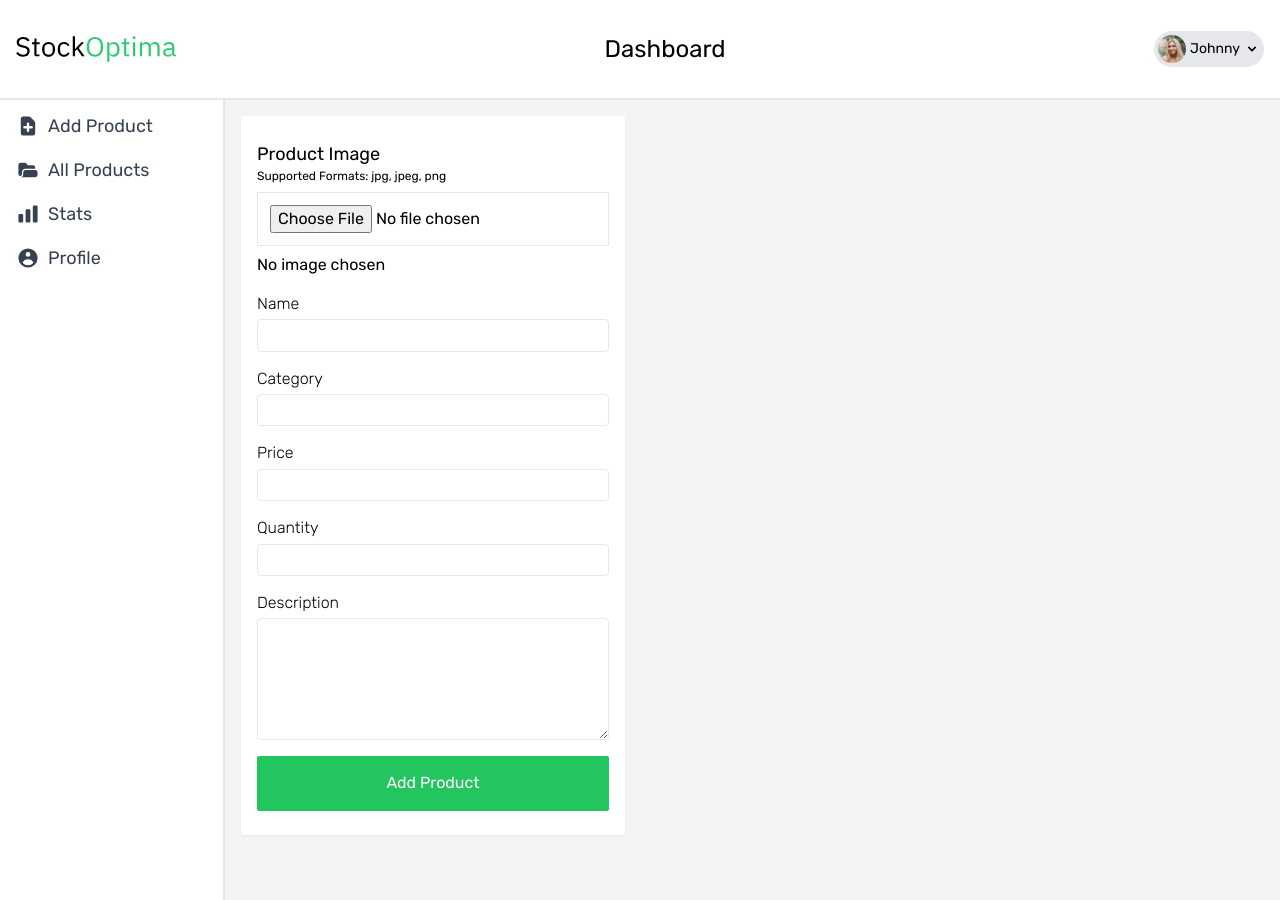
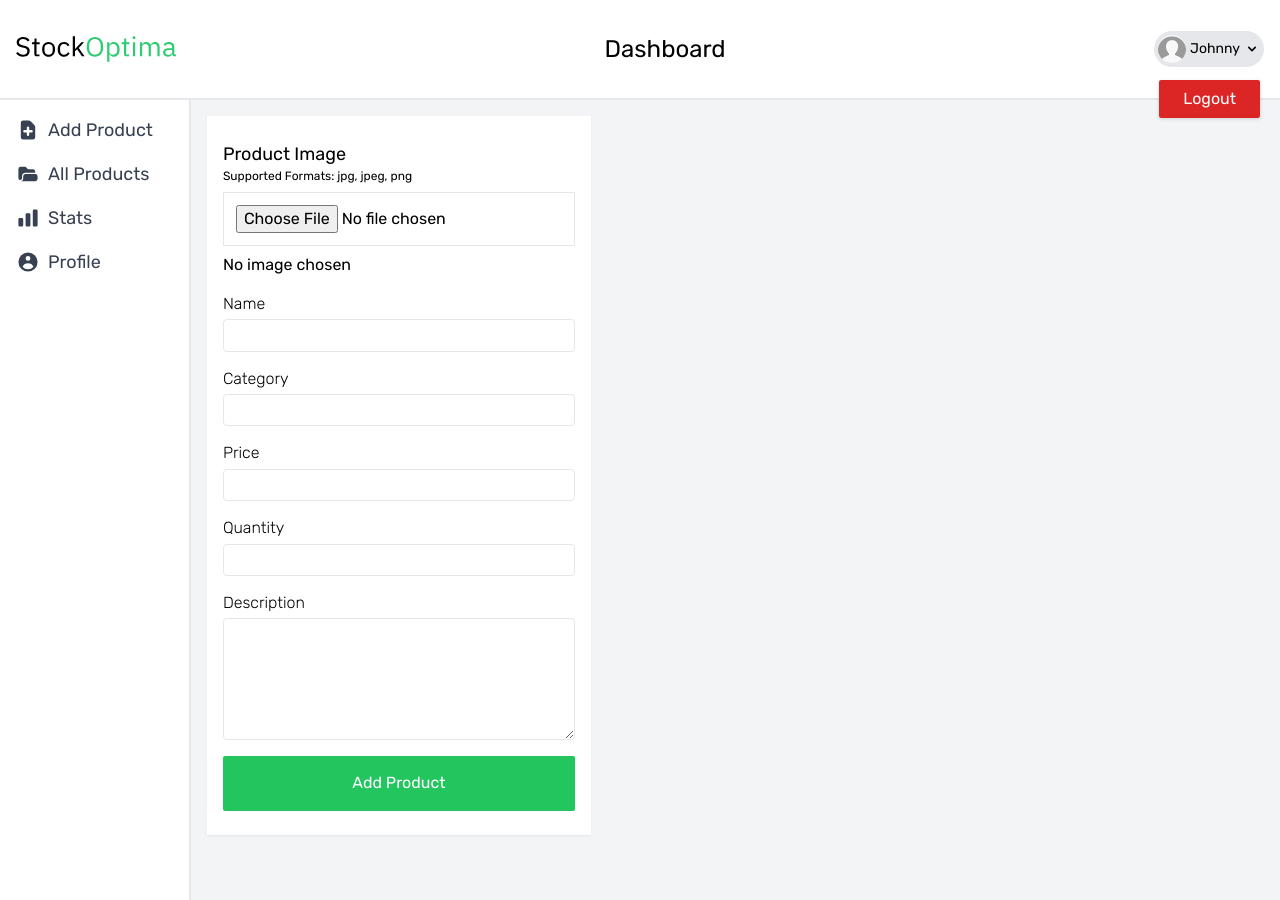
Before and after one commit to Michael-c7/stockOptima, a React (Vite) app in the folder client/: page /dashboard in a window 1280 px wide. Both pictures are taken after a click on the button "Johnny". Built offline with nearby package versions, Linux system fonts and the light colour scheme.

Commit message:
do more work on the styles

```diff
--- /dev/null
+++ b/client/components/Navbar.jsx
@@ -0,0 +1,81 @@
+// import React from "react"
+import { Link } from "react-router-dom"
+
+import stockOptimaLogo from "../src/assets/images/StockOptima-black.svg"
+import { Menu } from '@headlessui/react'
+
+
+
+import {
+  HiMenu,
+  HiChevronDown,
+  HiOutlineX,
+} from "react-icons/hi"
+
+import avatarImg from "../src/assets/images/default-user.jpg"
+
+const Navbar = ({ user, logoutUser, sidebarNavItems }) => {
+
+  return (
+    <nav className="bg-white border-b-2 flex min-[320px]:flex-row flex-col justify-between items-center px-4 min-[320px]:z-auto z-10">
+    {/* mobile navbar */}
+    <Menu>
+      {/* Open button for mobile menu */}
+      <Menu.Button className="text-3xl sm:hidden block">
+        <HiMenu/>
+      </Menu.Button>
+
+      <Menu.Items className="absolute bg-white flex flex-col drop-shadow z-10 left-0 top-0 w-full h-full p-4">
+        {/* Close button for mobile menu */}
+        <Menu.Item className="ml-auto">
+        {({ close }) => (
+          <button className="text-5xl text-red-700" onClick={close}>
+          <HiOutlineX/>
+          </button>
+        )}
+        </Menu.Item>
+        {/* navigation for mobile menu */}
+        {sidebarNavItems.map(({text, path, icon}, index) => {
+          return (
+          <Menu.Item key={index} className="flex flex-row justify-center items-center py-6 px-4 text-gray-700">
+            <Link to={path}>
+              <span className="text-3xl mr-2">{icon}</span>
+              <span className="text-2xl">{text}</span>
+            </Link>
+            </Menu.Item>
+            )
+        })}
+      </Menu.Items>
+    </Menu>
+
+    {/* desktop logo */}
+    <img src={stockOptimaLogo} alt="stockOptima logo" className="w-40 sm:block hidden"/>
+
+    {/* current */}
+    <h2 className="text-2xl ">Dashboard</h2>
+
+    {/* user dropdown */}
+    <Menu>
+      <Menu.Button className="flex flex-row items-center bg-gray-200 rounded-full p-1">
+        <img src={avatarImg} alt="user profile photo" className="rounded-full w-7 h-7 object-cover"/>
+        <span className="text-sm mx-1">{user?.name || "User"}</span>
+        <div>
+          <HiChevronDown/>
+        </div>
+      </Menu.Button>
+
+      <Menu.Items className="absolute bg-white flex flex-col top-20 right-5 drop-shadow z-10">
+        <Menu.Item>
+          {() => (
+            <button className="bg-red-600 text-white py-2 px-6 rounded-sm" onClick={logoutUser}>
+            Logout
+            </button>
+          )}
+        </Menu.Item>
+      </Menu.Items>
+    </Menu>
+  </nav>
+  )
+}
+
+export default Navbar
--- /dev/null
+++ b/client/components/Sidebar.jsx
@@ -0,0 +1,20 @@
+import React from 'react'
+import { Link } from "react-router-dom"
+
+
+const Sidebar = ({ sidebarNavItems }) => {
+  return (
+    <aside className="bg-white md:w-[225px] w-[auto] border-r-2 sm:flex hidden flex-col text-lg py-2">
+      {sidebarNavItems.map(({text, path, icon}, index) => {
+        return (
+          <Link to={path} key={index} className="flex flex-row items-center py-2 px-4 text-gray-700 hover:text-green-500">
+            <span className="text-2xl mr-2">{icon}</span>
+            <span className="text-1xl md:block hidden">{text}</span>
+          </Link>
+        )
+      })}
+    </aside>
+  )
+}
+
+export default Sidebar
--- a/client/src/pages/DashboardLayout.jsx
+++ b/client/src/pages/DashboardLayout.jsx
@@ -1,14 +1,8 @@
 import React from "react"
 import { Link, Outlet } from "react-router-dom"
 
-import stockOptimaLogo from "../assets/images/stockOptima-black.svg"
-import { useLocation } from "react-router-dom";
-
-import { splitCamelCase } from "../../utility"
 
 import {
-  HiMenu,
-  HiChevronDown,
   HiChartBar,
   HiUserCircle,
   HiDocumentAdd,
@@ -16,13 +10,20 @@ import {
 } from "react-icons/hi"
 
 import avatarImg from "../assets/images/avatar-1.jpg"
+import Navbar from "../../components/Navbar";
+
+import Sidebar from "../../components/Sidebar.jsx"
+
 
 const DashboardLayout = () => {
-  const location = useLocation();
-  const currentRoute = location.pathname;
-  let currentPage = currentRoute.substring(1).charAt(0).toUpperCase() + currentRoute.substring(1).slice(1);
+  const user = {name: "Johnny"}
 
-  let asideNavItems = [
+  const logoutUser = async () => {
+    console.log("logout user")
+  }
+
+
+  let sidebarNavItems = [
     {
       text:"Add Product",
       path:"",
@@ -46,47 +47,12 @@ const DashboardLayout = () => {
   ]
 
 
+
   return (
     <div className="grid grid-rows-[100px_minmax(800px,_1fr)] h-screen">
-      <nav className=" bg-white border-b-2 flex flex-row justify-between items-center px-4">
-        {/* mobile navbar */}
-        <button className="text-3xl sm:hidden block">
-          <HiMenu/>
-        </button>
-
-        {/* desktop logo */}
-        <img src={stockOptimaLogo} alt="stockOptima logo" className="w-40 sm:block hidden"/>
-
-        {/* current */}
-        <h2 className="text-2xl">Dashboard</h2>
-
-        {/* dropdown */}
-        <div>
-          <button className="flex flex-row items-center bg-gray-200 rounded-full p-1">
-            <img src={avatarImg} alt="user profile photo" className="rounded-full w-7 h-7 object-cover"/>
-            <span className=" text-sm mx-1">Johnny</span>
-            <div>
-              <HiChevronDown/>
-            </div>
-          </button>
-          {/* the dropdown menu */}
-          <div className="hidden">
-            <button>Logout</button>
-          </div>
-        </div>
-      </nav>
-      <div className="flex flex-row bg-slate-500">
-        <aside className="bg-white min-w-[225px] border-r-2 sm:flex hidden flex-col text-lg py-1">
-          {asideNavItems.map(({text, path, icon}, index) => {
-              return (
-                <Link to={path} key={index} className="flex flex-row items-center py-2 px-4 text-gray-700">
-                  <span className="text-2xl mr-2">{icon}</span>
-                  <span className="text-1xl">{text}</span>
-                </Link>
-              )
-            })}
-        </aside>
-
+      <Navbar user={user} logoutUser={logoutUser} sidebarNavItems={sidebarNavItems}/>
+      <div className="flex flex-row">
+        <Sidebar sidebarNavItems={sidebarNavItems}/>
         <main className="bg-gray-100 w-full p-4">
           <Outlet/>
         </main>
```
